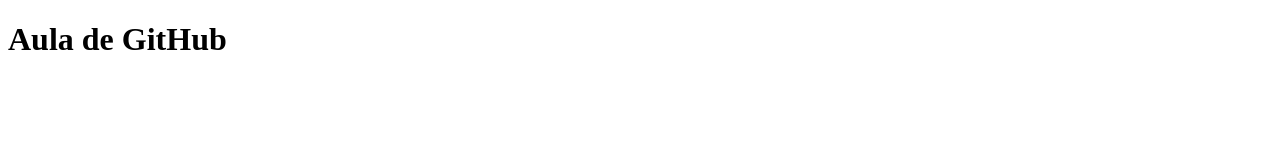
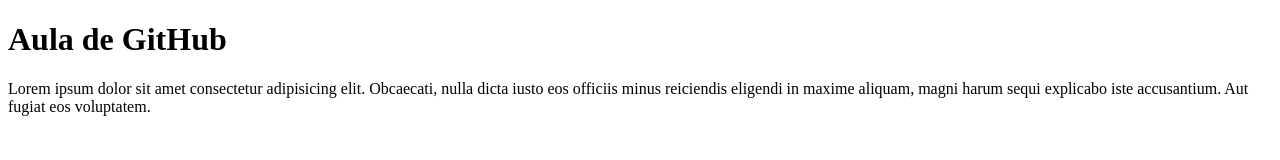
Before and after one commit to GabrielSilva15/Aula-Git-24-04-2023, a plain HTML site: page index.html in a window 1280 px wide. Drawn offline with Linux system fonts and the light colour scheme.

Commit message:
Adicionando conteudo

```diff
--- a/index.html
+++ b/index.html
@@ -8,5 +8,6 @@
 </head>
 <body>
     <h1>Aula de GitHub</h1>
+    <p>Lorem ipsum dolor sit amet consectetur adipisicing elit. Obcaecati, nulla dicta iusto eos officiis minus reiciendis eligendi in maxime aliquam, magni harum sequi explicabo iste accusantium. Aut fugiat eos voluptatem.</p>
 </body>
 </html>
```
